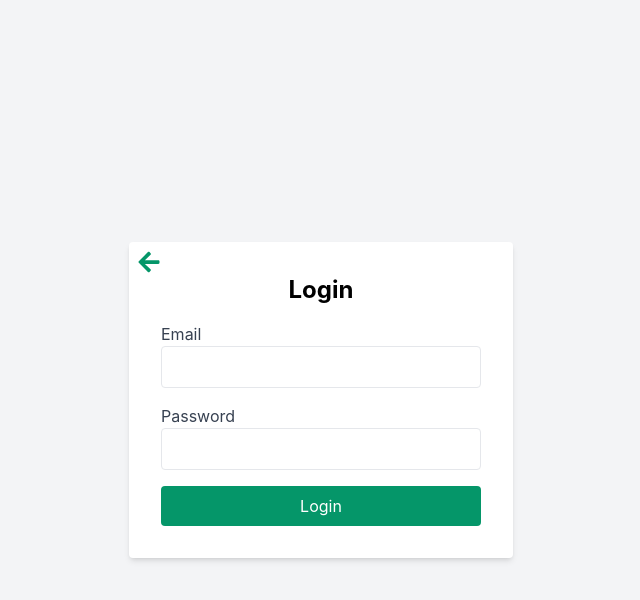
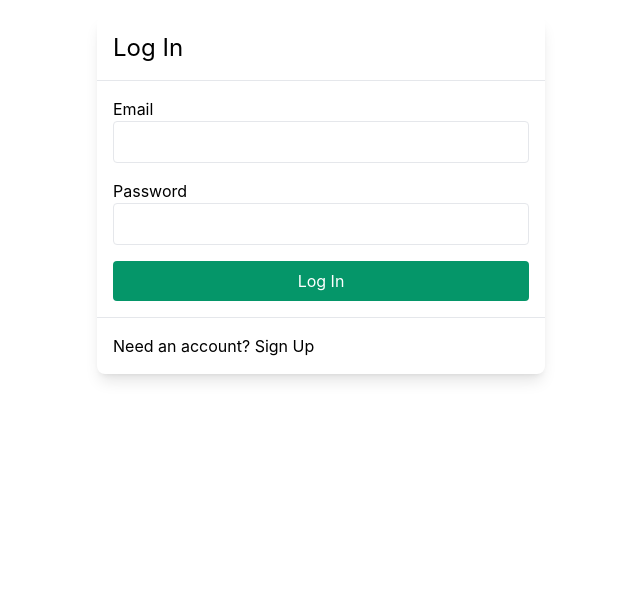
Before and after one commit to breiaswanigan01/meal-app, a React (Create React App) app: page /login in a window 1280 px wide. Shown: the top 600 px of the page, without its empty margins (319-959 px from the left). Built offline with nearby package versions, Linux system fonts and the light colour scheme; no server answers.

Commit message:
added functionality to sign up pg

```diff
--- a/src/App.js
+++ b/src/App.js
@@ -1,66 +1,26 @@
 // src/App.js
+import React from 'react';
+import { BrowserRouter as Router, Routes, Route } from 'react-router-dom';
+import { AuthProvider } from './Auth/AuthContext';
+import SignUp from './Auth/SignUp';
+import Login from './Auth/Login';
+import RecipeSearch from './Components/RecipeSearch';
+import SavedMeals from './Auth/SavedMeals';
+import PrivateRoute from './Auth/PrivateRoute';
 
-import React, { useState } from "react";
-import { BrowserRouter as Router, Route, Routes } from "react-router-dom";
-import SignUp from "./Auth/SignUp";
-import Login from "./Auth/Login";
-import RecipeSearch from "./Components/RecipeSearch";
-import SavedMeals from "./Auth/SavedMeals";
-
-const App = () => {
-  const [isAuthenticated, setIsAuthenticated] = useState(false); // Authentication state
-  const [favorites, setFavorites] = useState([]); // Favorite recipes state
-
-  // Handle login function
-  const handleLogin = () => {
-    setIsAuthenticated(true);
-  };
-
-  // Handle logout function
-  const handleLogout = () => {
-    setIsAuthenticated(false);
-    setFavorites([]);
-  };
-
+function App() {
   return (
     <Router>
-      <Routes>
-        <Route
-          path="/"
-          element={
-            <RecipeSearch
-              isAuthenticated={isAuthenticated}
-              favorites={favorites}
-              setFavorites={setFavorites}
-            />
-          }
-        />
-        <Route path="/signup" element={<SignUp />} />
-        <Route
-          path="/login"
-          element={<Login onLogin={handleLogin} />}
-        />
-        <Route
-          path="/saved-meals"
-          element={
-            <SavedMeals
-              favorites={favorites}
-              handleRecipeClick={(recipe) => {}}
-              toggleFavorite={(recipe) => {
-                setFavorites((prevFavorites) => {
-                  if (prevFavorites.find((fav) => fav.uri === recipe.uri)) {
-                    return prevFavorites.filter((fav) => fav.uri !== recipe.uri);
-                  } else {
-                    return [...prevFavorites, recipe];
-                  }
-                });
-              }}
-            />
-          }
-        />
-      </Routes>
+      <AuthProvider>
+        <Routes>
+          <Route path="/signup" element={<SignUp />} />
+          <Route path="/login" element={<Login />} />
+          <Route path="/" element={<RecipeSearch />} />
+          <Route path="/saved-meals" element={<PrivateRoute><SavedMeals /></PrivateRoute>} />
+        </Routes>
+      </AuthProvider>
     </Router>
   );
-};
+}
 
 export default App;
--- /dev/null
+++ b/src/Auth/AuthContext.js
@@ -0,0 +1,31 @@
+import React, { createContext, useContext, useState, useEffect } from "react";
+import { getAuth, onAuthStateChanged, signOut } from "firebase/auth";
+import { auth } from "./firebase";
+
+const AuthContext = createContext();
+
+export const useAuth = () => useContext(AuthContext);
+
+export const AuthProvider = ({ children }) => {
+  const [currentUser, setCurrentUser] = useState(null);
+  const [favorites, setFavorites] = useState([]);
+
+  useEffect(() => {
+    const unsubscribe = onAuthStateChanged(auth, (user) => {
+      setCurrentUser(user);
+    });
+    return unsubscribe;
+  }, []);
+
+  const logout = () => signOut(auth);
+
+  const value = {
+    currentUser,
+    favorites,
+    setFavorites,
+    logout,
+    isAuthenticated: !!currentUser,
+  };
+
+  return <AuthContext.Provider value={value}>{children}</AuthContext.Provider>;
+};
--- a/src/Auth/Login.js
+++ b/src/Auth/Login.js
@@ -1,58 +1,72 @@
 // src/Auth/Login.js
-import React, { useState } from "react";
-import { Link } from "react-router-dom";
-import { auth } from "../firebase";
+
+import React, { useRef, useState } from "react";
+import { Link, useNavigate } from "react-router-dom";
 import { signInWithEmailAndPassword } from "firebase/auth";
-import { FaArrowLeft } from "react-icons/fa"; // Import the icon
+import { auth } from "./firebase";
+const Login = () => {
+  const emailRef = useRef();
+  const passwordRef = useRef();
+  const [error, setError] = useState("");
+  const [loading, setLoading] = useState(false);
+  const navigate = useNavigate();
 
-const Login = () => {
-  const [email, setEmail] = useState("");
-  const [password, setPassword] = useState("");
-  const [error, setError] = useState("");
+  const handleSubmit = async (e) => {
+    e.preventDefault();
 
-  const handleLogin = async (e) => {
-    e.preventDefault();
     try {
-      await signInWithEmailAndPassword(auth, email, password);
-      alert("Logged in successfully!");
-    } catch (error) {
-      setError(error.message);
+      setError("");
+      setLoading(true);
+      await signInWithEmailAndPassword(
+        auth,
+        emailRef.current.value,
+        passwordRef.current.value
+      );
+      navigate("/");
+    } catch {
+      setError("Failed to log in");
     }
+
+    setLoading(false);
   };
 
   return (
-    <div className="min-h-screen flex items-center justify-center bg-gray-100">
-      <div className="bg-white p-8 rounded shadow-md w-96 relative">
-        <Link to="/" className="absolute top-2 left-2 text-emerald-600">
-          <FaArrowLeft size={24} /> {/* Home icon arrow */}
-        </Link>
-        <h1 className="text-2xl font-bold mb-4 text-center">Login</h1>
-        {error && <p className="text-red-500 mb-4">{error}</p>}
-        <form onSubmit={handleLogin}>
+    <div className="container mx-auto p-4">
+      <div className="w-full max-w-md mx-auto bg-white shadow-lg rounded-lg">
+        <div className="p-4 border-b">
+          <h2 className="text-2xl">Log In</h2>
+        </div>
+        <form onSubmit={handleSubmit} className="p-4">
+          {error && <p className="text-red-500">{error}</p>}
           <div className="mb-4">
-            <label className="block text-gray-700">Email</label>
+            <label>Email</label>
             <input
               type="email"
-              value={email}
-              onChange={(e) => setEmail(e.target.value)}
-              className="border rounded w-full py-2 px-3 text-gray-700"
+              ref={emailRef}
               required
+              className="w-full p-2 border rounded"
             />
           </div>
           <div className="mb-4">
-            <label className="block text-gray-700">Password</label>
+            <label>Password</label>
             <input
               type="password"
-              value={password}
-              onChange={(e) => setPassword(e.target.value)}
-              className="border rounded w-full py-2 px-3 text-gray-700"
+              ref={passwordRef}
               required
+              className="w-full p-2 border rounded"
             />
           </div>
-          <button type="submit" className="w-full bg-emerald-600 text-white py-2 rounded">
-            Login
+          <button
+            disabled={loading}
+            type="submit"
+            className="w-full bg-emerald-600 text-white p-2 rounded"
+          >
+            Log In
           </button>
         </form>
+        <div className="p-4 border-t">
+          Need an account? <Link to="/signup">Sign Up</Link>
+        </div>
       </div>
     </div>
   );
--- /dev/null
+++ b/src/Auth/PrivateRoute.js
@@ -0,0 +1,12 @@
+// src/Auth/PrivateRoute.js
+import React from "react";
+import { Navigate } from "react-router-dom";
+import { useAuth } from "./AuthContext";
+
+const PrivateRoute = ({ children }) => {
+  const { currentUser } = useAuth();
+
+  return currentUser ? children : <Navigate to="/login" />;
+};
+
+export default PrivateRoute;
--- a/src/Auth/SignUp.js
+++ b/src/Auth/SignUp.js
@@ -1,6 +1,6 @@
 import React, { useState } from "react";
-import { Link } from "react-router-dom";
-import { auth } from "../firebase";
+import { Link, useNavigate } from "react-router-dom";
+import { auth } from "./firebase";
 import { createUserWithEmailAndPassword } from "firebase/auth";
 import { FaArrowLeft } from "react-icons/fa";
 
@@ -8,6 +8,8 @@ const SignUp = () => {
   const [email, setEmail] = useState("");
   const [password, setPassword] = useState("");
   const [error, setError] = useState("");
+  const [loading, setLoading] = useState(false);
+  const navigate = useNavigate();
 
   const handleSignUp = async (e) => {
     e.preventDefault();
@@ -17,6 +19,7 @@ const SignUp = () => {
     } catch (error) {
       setError(error.message);
     }
+    setLoading(false);
   };
   return (
     <div className="min-h-screen flex items-center justify-center bg-gray-100">
--- /dev/null
+++ b/src/Auth/firebase.js
@@ -0,0 +1,16 @@
+import { initializeApp } from 'firebase/app';
+import { getAuth } from 'firebase/auth';
+
+const firebaseConfig = {
+  apiKey: process.env.REACT_APP_FIREBASE_API_KEY,
+  authDomain: process.env.REACT_APP_FIREBASE_AUTH_DOMAIN,
+  projectId: process.env.REACT_APP_FIREBASE_PROJECT_ID,
+  storageBucket: process.env.REACT_APP_FIREBASE_STORAGE_BUCKET,
+  messagingSenderId: process.env.REACT_APP_FIREBASE_MESSAGING_SENDER_ID,
+  appId: process.env.REACT_APP_FIREBASE_APP_ID,
+};
+
+const app = initializeApp(firebaseConfig);
+const auth = getAuth(app);
+
+export { auth };
--- a/src/Components/RecipeSearch.js
+++ b/src/Components/RecipeSearch.js
@@ -1,16 +1,16 @@
-// src/Components/RecipeSearch.js
-
 import React, { useState, useEffect, useCallback } from "react";
 import axios from "axios";
 import { Link } from "react-router-dom";
 import RecipeModal from "./RecipeModal";
+import { useAuth } from "../Auth/AuthContext";
 
-const RecipeSearch = ({ isAuthenticated, favorites, setFavorites }) => {
+const RecipeSearch = () => {
   const [query, setQuery] = useState("");
   const [recipes, setRecipes] = useState([]);
   const [error, setError] = useState("");
   const [selectedRecipe, setSelectedRecipe] = useState(null); // State to handle selected recipe
-  const [showLoginPrompt, setShowLoginPrompt] = useState(false); // State to manage login prompt visibility
+  const [favorites, setFavorites] = useState([]); // State to manage favorite recipes
+  const { currentUser } = useAuth();
 
   // Adding filters state to manage the dietary options checkboxes
   const [filters, setFilters] = useState({
@@ -78,7 +78,7 @@ const RecipeSearch = ({ isAuthenticated, favorites, setFavorites }) => {
       setError("Error fetching the recipes. Please try again.");
       console.log("Error fetching the recipes", error);
     }
-  }, [filters]);
+  }, [filters, commonSearchTerms]);
 
   const handleSearch = (e) => {
     e.preventDefault();
@@ -100,8 +100,8 @@ const RecipeSearch = ({ isAuthenticated, favorites, setFavorites }) => {
 
   // Function to toggle favorite status of a recipe
   const toggleFavorite = (recipe) => {
-    if (!isAuthenticated) {
-      setShowLoginPrompt(true); // Show login prompt if user is not authenticated
+    if (!currentUser) {
+      alert("Please log in to save meal");
       return;
     }
     setFavorites((prevFavorites) => {
@@ -133,9 +133,6 @@ const RecipeSearch = ({ isAuthenticated, favorites, setFavorites }) => {
           <Link to="/login" className="text-emerald-600">
             Login
           </Link>
-          <Link to="/saved-meals" className="text-emerald-600">
-            Saved Meals
-          </Link>
         </nav>
         <div className="text-center">
           <h1 className="text-2xl font-semibold md:text-4xl lg:text-5xl text-emerald-700 mb-8">
@@ -161,8 +158,9 @@ const RecipeSearch = ({ isAuthenticated, favorites, setFavorites }) => {
           Dietary Options
         </h2>
         {/* Rendering checkboxes below the search bar */}
-        <div className="mx-auto w-full max-w-xl bg-gray-100 border shadow-lg mb-2 p-1">
-          <div className="mb-3 "></div>
+        <div className="text-center bg-gray-100 border shadow-lg mb-2 p-1">
+          <div className="mb-3"></div>
+          <div className="inline-block">
             <div className="grid grid-cols-2 md:grid-cols-3 gap-2">
               {dietaryOptions.map((option) => (
                 <label key={option.id} className="flex items-center">
@@ -178,8 +176,9 @@ const RecipeSearch = ({ isAuthenticated, favorites, setFavorites }) => {
               ))}
             </div>
           </div>
+        </div>
         {error && <p className="text-red-500 mb-4">{error}</p>}
-        <div className="grid grid-cols-1 md:grid-cols-3 gap-4 text-gray-100 text-center ">
+        <div className="grid grid-cols-1 md:grid-cols-3 gap-4 text-gray-800 text-center">
           {recipes.map((recipe, index) => (
             <div
               key={index}
@@ -206,8 +205,8 @@ const RecipeSearch = ({ isAuthenticated, favorites, setFavorites }) => {
               <button
                 className={`absolute top-2 right-2 p-1 rounded-full ${
                   isFavorite(recipe.recipe)
-                    ? " text-red-500"
-                    : " text-red-500"
+                    ? "bg-red-500 text-white"
+                    : "bg-white text-red-500"
                 }`}
                 onClick={(e) => {
                   e.stopPropagation();
@@ -225,19 +224,28 @@ const RecipeSearch = ({ isAuthenticated, favorites, setFavorites }) => {
             onClose={() => setSelectedRecipe(null)}
           />
         )}
-        {showLoginPrompt && (
-          <div className="fixed inset-0 bg-gray-600 bg-opacity-50 flex justify-center items-center">
-            <div className="bg-white p-4 rounded shadow-lg max-w-sm w-full">
-              <p className="mb-4">Please log in to save meal</p>
-              <button
-                onClick={() => setShowLoginPrompt(false)}
-                className="bg-emerald-600 text-white p-2 rounded"
+        <div className="mt-8">
+          <h2 className="text-2xl font-bold mb-4 text-emerald-700">
+            Favorite Recipes
+          </h2>
+          <div className="grid grid-cols-1 md:grid-cols-3 gap-4">
+            {favorites.map((recipe, index) => (
+              <div
+                key={index}
+                className="border p-4 bg-yellow-500 rounded shadow cursor-pointer"
+                onClick={() => handleRecipeClick(recipe)}
               >
-                Close
-              </button>
+                <h2 className="text-xl font-bold mb-2">{recipe.label}</h2>
+                <img
+                  src={recipe.image}
+                  alt={recipe.label}
+                  className="w-full h-40 object-cover mb-2"
+                />
+                <p className="mb-2">Calories: {Math.round(recipe.calories)}</p>
+              </div>
+            ))}
           </div>
         </div>
-        )}
       </div>
     </div>
   );
```
Also changed, not shown: src/firebase.js (deleted, +0 -16 lines). Lines whose indentation alone changed are shown as unchanged.
